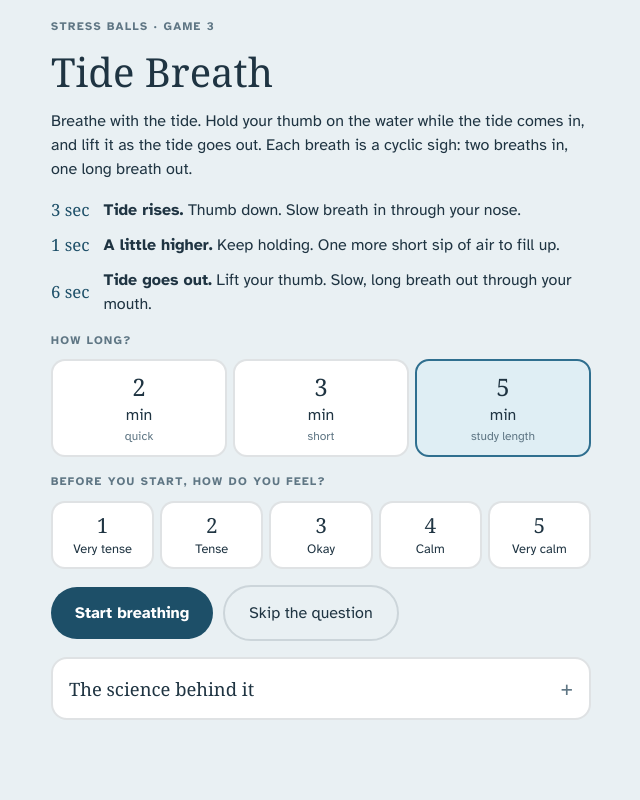
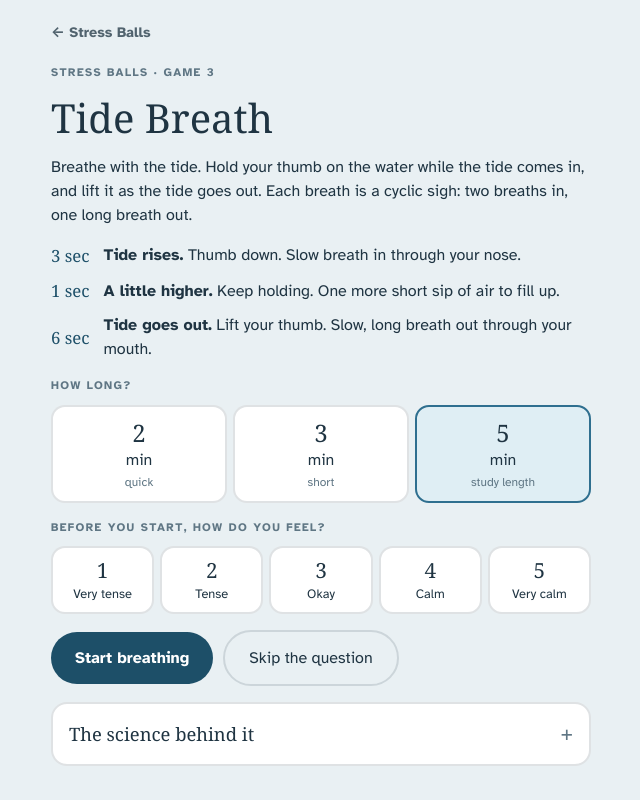
Before and after one commit to slowriver87/tide-breath, a plain HTML site: page index.html in a window 1280 px wide. Shown: the whole page, without its empty margins (319-959 px from the left). Drawn offline with Linux system fonts and the light colour scheme; a web font is replaced by a local one.

Commit message:
Add files via upload

```diff
--- a/index.html
+++ b/index.html
@@ -105,6 +105,8 @@ details.sci[open] summary::after{content:"–"}
 .sci-item .lim{color:var(--muted); font-size:.9rem}
 .sci-item .cite{font-size:.8rem; color:var(--muted)}
 .sci-item a{color:var(--ink)}
+.backlink{align-self:flex-start; font-weight:700; font-size:.9rem; color:inherit; opacity:.75; text-decoration:none; padding:4px 0}
+.backlink:hover,.backlink:focus-visible{opacity:1; text-decoration:underline}
 </style>
 </head>
 <body>
@@ -112,6 +114,7 @@ details.sci[open] summary::after{content:"–"}
 
   <!-- Intro -->
   <section class="screen" id="intro">
+    <a class="backlink" href="https://slowriver87.github.io/stress-balls/">← Stress Balls</a>
     <div class="label">Stress Balls · Game 3</div>
     <h1>Tide Breath</h1>
     <p>Breathe with the tide. Hold your thumb on the water while the tide comes in, and lift it as the tide goes out. Each breath is a cyclic sigh: two breaths in, one long breath out.</p>
@@ -165,6 +168,7 @@ details.sci[open] summary::after{content:"–"}
 
   <!-- Results -->
   <section class="screen" id="results" hidden>
+    <a class="backlink" href="https://slowriver87.github.io/stress-balls/">← Stress Balls</a>
     <div class="label">Your session</div>
     <h2 id="rHead">Nicely done.</h2>
     <p id="rFeel"></p>
```
